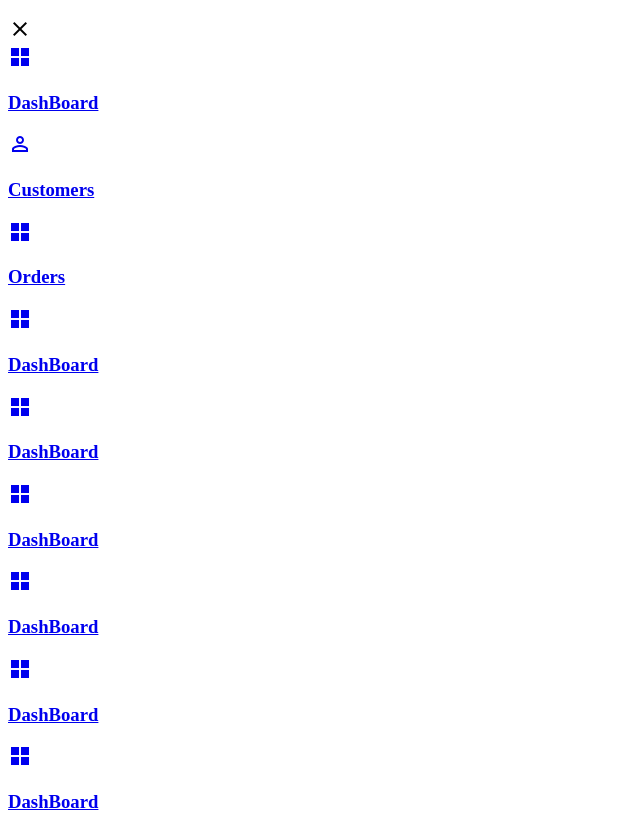
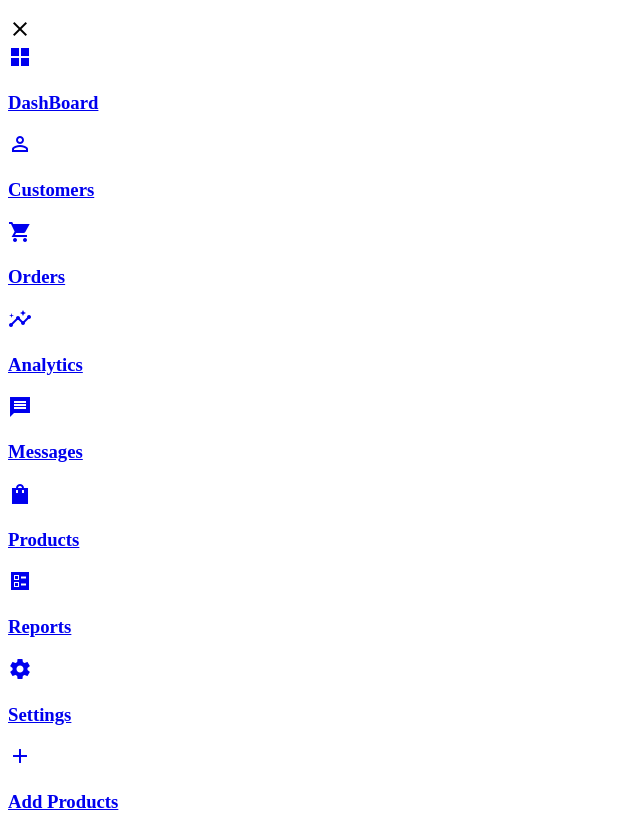
Before and after one commit to SM171906/dashboard, a plain HTML site: page index.html in a window 1280 px wide. Shown: the part 258-1090 px from the top of the page, without its empty margins (0-640 px from the left). Drawn offline with Linux system fonts and the light colour scheme.

Commit message:
updated icons

```diff
--- a/index.html
+++ b/index.html
@@ -31,32 +31,32 @@
             <h3>Customers</h3>
           </a>
           <a href="#">
-            <span class="material-icons-sharp">grid_view</span>
+            <span class="material-icons-sharp">shopping_cart</span>
             <h3>Orders</h3>
           </a>
           <a href="#">
-            <span class="material-icons-sharp">grid_view</span>
-            <h3>DashBoard</h3>
+            <span class="material-icons-sharp">insights</span>
+            <h3>Analytics</h3>
           </a>
           <a href="#">
-            <span class="material-icons-sharp">grid_view</span>
-            <h3>DashBoard</h3>
+            <span class="material-icons-sharp">message</span>
+            <h3>Messages</h3>
           </a>
           <a href="#">
-            <span class="material-icons-sharp">grid_view</span>
-            <h3>DashBoard</h3>
+            <span class="material-icons-sharp">shopping_bag</span>
+            <h3>Products</h3>
           </a>
           <a href="#">
-            <span class="material-icons-sharp">grid_view</span>
-            <h3>DashBoard</h3>
+            <span class="material-icons-sharp">ballot</span>
+            <h3>Reports</h3>
           </a>
           <a href="#">
-            <span class="material-icons-sharp">grid_view</span>
-            <h3>DashBoard</h3>
+            <span class="material-icons-sharp">settings</span>
+            <h3>Settings</h3>
           </a>
           <a href="#">
-            <span class="material-icons-sharp">grid_view</span>
-            <h3>DashBoard</h3>
+            <span class="material-icons-sharp">add</span>
+            <h3>Add Products</h3>
           </a>
         </div>
       </div>
```
